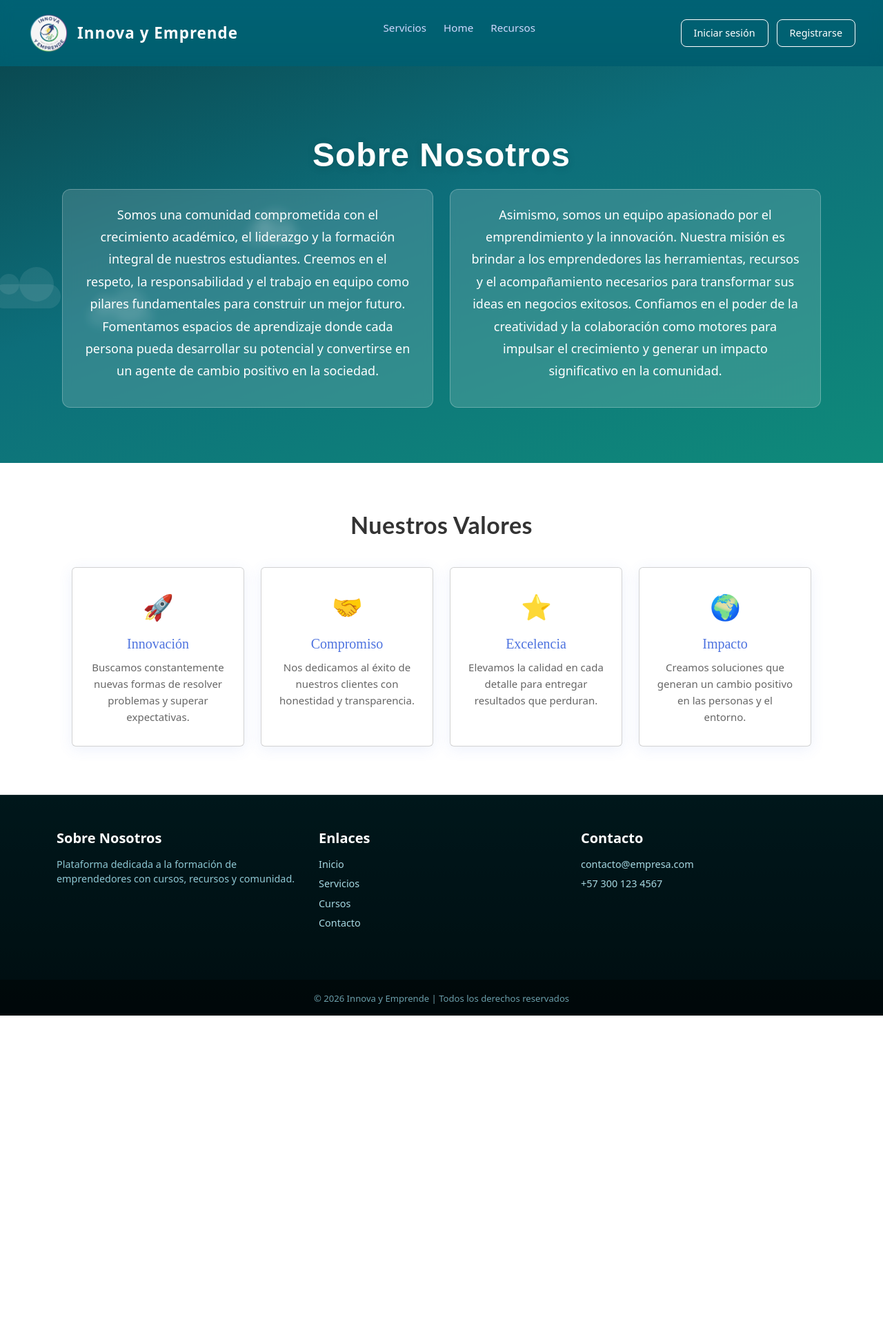
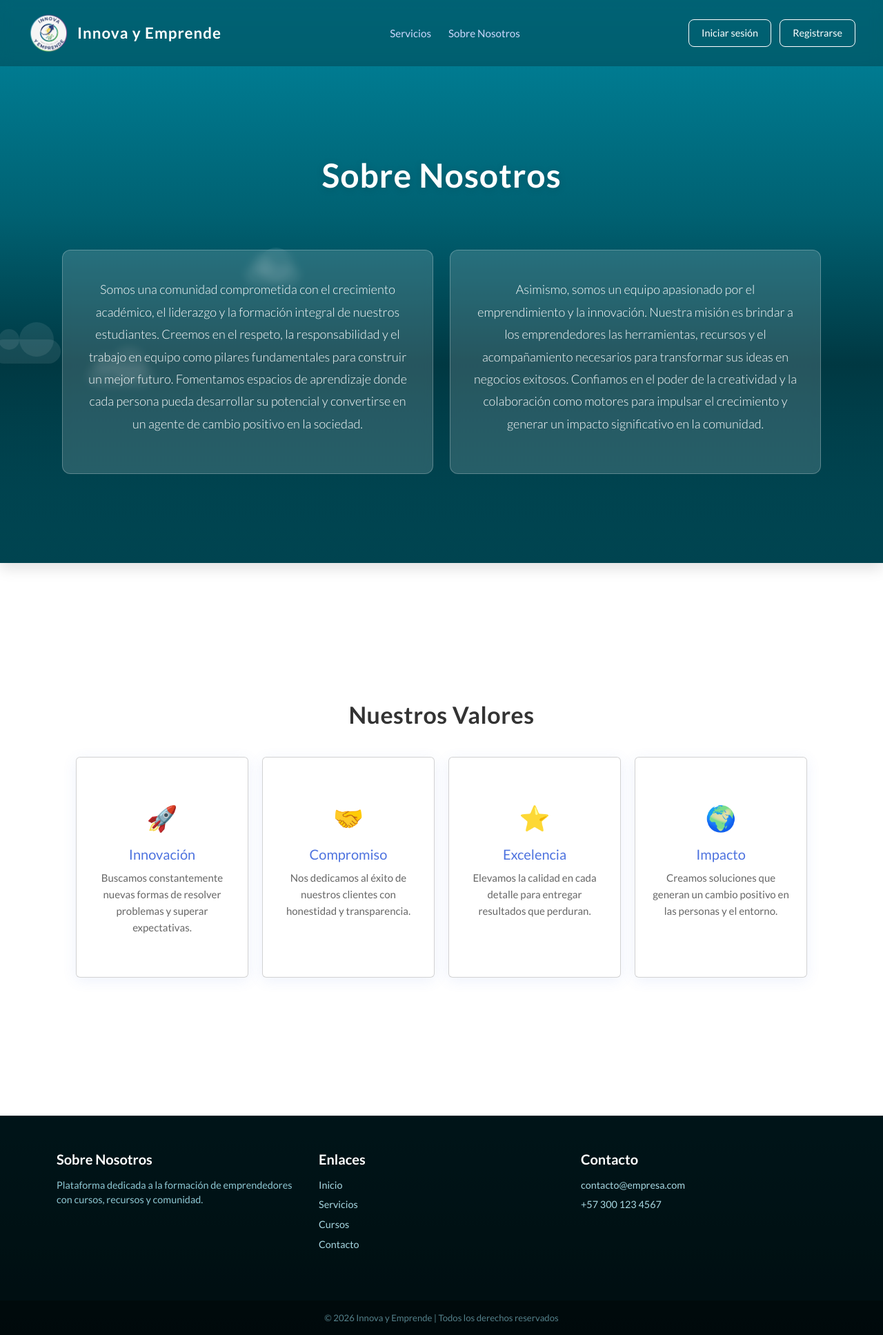
Before and after one commit to jlqexelente100-pixel/Innova-y-Emprende, a Flask app: page /sobre-nosotros in a window 1280 px wide. Shown: the whole page at 69% size. Before the commit the page ends 1472 px from the top, so only its background shows below. Run offline with Flask 3, Linux system fonts and the light colour scheme; parts of the project's set-up code (start-up, migrations or seed data) failed here and were passed over; some libraries are stand-ins or nearby versions.

Commit message:
mejoras home, servicios, sobre nosotros

```diff
--- a/static/styles/home.css
+++ b/static/styles/home.css
@@ -17,25 +17,39 @@
             padding: 18px 40px;
             background: rgba(0, 0, 0, 0.2);
             backdrop-filter: blur(8px);
+            height: 96px;
+            box-sizing: border-box;
+            margin: 0;
+            position: sticky;
+            top: 0;
+            z-index: 100;
+        }
+
+        span{
+            color: white;
         }
 
         .logo-area {
             display: flex;
             align-items: center;
             gap: 12px;
+            margin: 0;
+            padding: 0;
         }
 
         .logo-area img {
             width: 60px;
             height: 60px;
-            /*mix-blend-mode: screen; /* o "multiply" dependiendo del fondo
-            border-radius: 50%;*/
+            margin: 0;
+            padding: 0;
         }
 
         .logo-area span {
             font-size: 1.4rem;
             font-weight: bold;
             letter-spacing: 1px;
+            margin: 0;
+            padding: 0;
         }
 
         nav ul {
@@ -43,6 +57,9 @@
             gap: 25px;
             list-style: none;
             padding: 0;
+            margin: 0;
+            height: 100%;
+            align-items: center;
         }
 
         nav ul li a {
@@ -50,6 +67,9 @@
             color: #cfd8ff;
             font-size: 0.95rem;
             transition: 0.3s;
+            padding: 0;
+            margin: 0;
+            white-space: nowrap;
         }
 
         nav ul li a:hover {
@@ -64,6 +84,10 @@
             text-decoration: none;
             transition: 0.3s;
             font-size: 0.9rem;
+            display: inline-flex;
+            align-items: center;
+            height: auto;
+            white-space: nowrap;
         }
 
         .btn-nav:hover {
--- a/static/styles/sobreNosotros.css
+++ b/static/styles/sobreNosotros.css
@@ -1,32 +1,39 @@
+@import url('home.css');
+
 * {
-    box-sizing: border-box;
-}
+        font-family: "Lato", sans-serif !important;
+        }
 
-body {
-    margin: 0;
-    font-family: 'Lato', sans-serif;
-    background-color: #f4f6f9;
-}
+        body {
+            margin: 0;
+            font-family: 'Segoe UI', sans-serif;
+            background: linear-gradient(180deg, #007b91 0%, #006172 30%, #003842 60%, #001a1f 100%);
+            color: white;
+            min-height: 100vh;
+        }
 
 /* ── Sección Sobre Nosotros ── */
 .sobre-nosotros {
-    background: linear-gradient(160deg, #0a4a52 0%, #0d6e7a 40%, #0f8a7a 100%);
+    background: linear-gradient(180deg, #007b91 0%, #006172 30%, #003842 60%, #001a1f3b 100%);
     color: white;
-    padding: 100px 20px 80px;
+    padding: 50px; /* quitamos el padding gigante */
     text-align: center;
     position: relative;
     overflow: hidden;
-    min-height: 340px;
+
+    min-height: 90vh; /* ocupa toda la pantalla */
     display: flex;
     flex-direction: column;
     align-items: center;
-    justify-content: center;
+    justify-content: center; /* CENTRADO VERTICAL */
+
+    box-shadow: 0 8px 20px rgba(0, 0, 0, 0.123);
 }
 
 .sobre-nosotros h1 {
     font-family: Arial, Helvetica, sans-serif;
     font-size: 48px;
-    margin-bottom: 20px;
+    margin-bottom: 30px;
     position: relative;
     z-index: 2;
     text-shadow: 0 2px 12px rgba(0, 0, 0, 0.15);
@@ -46,7 +53,7 @@ body {
     /* Recuadro transparente */
     background: rgba(255, 255, 255, 0.15);
     border-radius: 12px;
-    padding: 20px 30px;
+    padding: 40px 30px;
     backdrop-filter: blur(6px);
     border: 1px solid rgba(255, 255, 255, 0.25);
 
@@ -64,7 +71,7 @@ body {
     /* Recuadro transparente */
     background: rgba(255, 255, 255, 0.15);
     border-radius: 12px;
-    padding: 20px 30px;
+    padding: 40px 30px;
     backdrop-filter: blur(6px);
     border: 1px solid rgba(255, 255, 255, 0.25);
 }
@@ -73,15 +80,16 @@ body {
     display: flex;
     gap: 24px;
     justify-content: center;
+    align-items: center;
     max-width: 1100px;
-    margin: 0 auto;
-    align-items: stretch; /*  iguala la altura */
+    margin: 50px auto 0 auto; /* separa un poco del título */
+    flex-wrap: wrap; /* importante para responsive */
 }
 
 /* ── Sección Valores ── */
 .valores {
     background-color: white;
-    padding: 70px 20px;
+    padding: 200px 20px;
     text-align: center;
 }
 
@@ -97,13 +105,13 @@ body {
 .contenedor-valores {
     display: flex;
     justify-content: center;
-    gap: 24px;
+    gap: 20px;
     flex-wrap: wrap;
 }
 
 .card {
     background-color: #ececec;
-    padding: 30px 24px;
+    padding: 60px 24px;
     border-radius: 14px;
     width: 250px;
     box-shadow: 0 4px 20px rgba(78, 115, 223, 0.1);
@@ -240,9 +248,33 @@ body {
     animation: fadeUp 0.7s ease forwards;
 }
 
-.fade-up:nth-child(2) { animation-delay: 0.15s; }
-.fade-up:nth-child(3) { animation-delay: 0.30s; }
-.fade-up:nth-child(4) { animation-delay: 0.45s; }
+/* buscador / barra de búsqueda igual que home */
+.form-container {
+    margin-top: 25px;
+    display: flex;
+    justify-content: center;
+    gap: 10px;
+    flex-wrap: wrap;
+}
+
+.form-container input {
+    padding: 14px 18px;
+    width: 260px;
+    border-radius: 10px;
+    border: none;
+    outline: none;
+}
+
+.btn-blue-border:hover {
+    background: #7dd3fc;
+    color: #001A33;
+    font-weight: bold;
+}
+
+.fade-up:nth-child(1) { animation-delay: 0s; }
+.fade-up:nth-child(2) { animation-delay: 0.3s; }
+.fade-up:nth-child(3) { animation-delay: 0.6s; }
+.fade-up:nth-child(4) { animation-delay: 0.9s; }
 
 @keyframes fadeUp {
     to {
@@ -250,75 +282,6 @@ body {
         transform: translateY(0);
     }
 }
-
-/*barra*/
-body {
-            margin: 0;
-            font-family: 'Segoe UI', sans-serif;
-            background: linear-gradient(180deg, #007b91 0%, #006172 30%, #003842 60%, #001a1f 100%);
-            color: white;
-            min-height: 100vh;
-        }
-
-        nav {
-            display: flex;
-            justify-content: space-between;
-            align-items: center;
-            padding: 18px 40px;
-            background: rgba(0, 0, 0, 0.2);
-            backdrop-filter: blur(8px);
-        }
-
-        .logo-area {
-            display: flex;
-            align-items: center;
-            gap: 12px;
-        }
-
-        .logo-area img {
-            width: 60px;
-            height: 60px;
-        }
-
-        .logo-area span {
-            font-size: 1.4rem;
-            font-weight: bold;
-            letter-spacing: 1px;
-            color: white;
-        }
-
-        nav ul {
-            display: flex;
-            gap: 25px;
-            list-style: none;
-            padding: 0;
-        }
-
-        nav ul li a {
-            text-decoration: none;
-            color: #cfd8ff;
-            font-size: 0.95rem;
-            transition: 0.3s;
-        }
-
-        nav ul li a:hover {
-            color: white;
-        }
-
-        .btn-nav {
-            padding: 8px 18px;
-            border: 1px solid white;
-            border-radius: 8px;
-            color: white;
-            text-decoration: none;
-            transition: 0.3s;
-            font-size: 0.9rem;
-        }
-
-        .btn-nav:hover {
-            background: white;
-            color: #001A33;
-        }
 
 /* ── FOOTER ── */
 footer {
--- a/templates/home.html
+++ b/templates/home.html
@@ -27,19 +27,20 @@
 
     <nav>
         <div class="logo-area">
+            <a href="{{ url_for ('home') }}">
             <img src="{{ url_for('static', filename='styles/imagenes/logo_nova.png') }}" alt="logo">
+            </a>
             <span>Innova y Emprende</span>
         </div>
 
         <ul>
             <li><a href="{{ url_for ('servicios') }}">Servicios</a></li>
-            <li><a href="#recursos">Recursos</a></li>
             <li><a href="{{ url_for('sobre_nosotros') }}">Sobre Nosotros</a></li>
         </ul>
 
         <div style="display: flex; gap: 12px;">
             <a class="btn-nav" href="{{ url_for('login') }}">Iniciar sesión</a>
-            <a class="btn-nav" style="background: #006172; color: white;" href="{{ url_for('registrar') }}">Registrarse</a>
+            <a class="btn-nav" href="{{ url_for('registrar') }}">Registrarse</a>
         </div>
     </nav>
 
--- a/templates/sobre-nosotros.html
+++ b/templates/sobre-nosotros.html
@@ -4,6 +4,8 @@
     <meta charset="UTF-8">
     <meta name="viewport" content="width=device-width, initial-scale=1.0">
     <title>Sobre Nosotros</title>
+    <!-- fuente Lato igual que en home -->
+    <link href="https://fonts.googleapis.com/css2?family=Lato:wght@300;400;700;900&display=swap" rel="stylesheet">
     <link rel="stylesheet" href="{{ url_for('static', filename='styles/sobreNosotros.css') }}">
     <!-- Bootstrap CSS -->
     <link href="https://cdn.jsdelivr.net/npm/bootstrap@5.3.2/dist/css/bootstrap.min.css" rel="stylesheet">
@@ -12,19 +14,20 @@
 
     <nav>
         <div class="logo-area">
+            <a href="{{ url_for ('home') }}">
             <img src="{{ url_for('static', filename='styles/imagenes/logo_nova.png') }}" alt="logo">
+            </a>
             <span>Innova y Emprende</span>
         </div>
 
         <ul>
-            <li><a href="{{ url_for ('servicios') }}">Servicios</a>
-            <li><a href="{{ url_for ('home') }}">Home</a></li>
-            <li><a href="#recursos">Recursos</a></li>
+            <li><a href="{{ url_for ('servicios') }}">Servicios</a></li>
+             <li><a href="{{ url_for('sobre_nosotros') }}">Sobre Nosotros</a></li>
         </ul>
 
         <div style="display: flex; gap: 12px;">
             <a class="btn-nav" href="{{ url_for('login') }}">Iniciar sesión</a>
-            <a class="btn-nav" style="background: #006172; border: color white; color: white;" href="{{ url_for('registrar') }}">Registrarse</a>
+            <a class="btn-nav" href="{{ url_for('registrar') }}">Registrarse</a>
         </div>
     </nav>
 
@@ -40,13 +43,13 @@
 
         <h1>Sobre Nosotros</h1>
         <div class="contenedor-parrafos">
-            <div class="parrafo1">
+            <div class="parrafo1 fade-up">
                 <p>Somos una comunidad comprometida con el crecimiento académico, el liderazgo y la formación integral de nuestros estudiantes. Creemos en el
                    respeto, la responsabilidad y el trabajo en equipo como pilares fundamentales para construir un mejor futuro. Fomentamos espacios de
                    aprendizaje donde cada persona pueda desarrollar su potencial y convertirse en un agente de cambio positivo en la sociedad.</p>
             </div>
 
-            <div class="parrafo2">
+            <div class="parrafo2 fade-up">
                  <p>Asimismo, somos un equipo apasionado por el emprendimiento y la innovación. Nuestra misión es brindar a los emprendedores las herramientas,
                  recursos y el acompañamiento necesarios para transformar sus ideas en negocios exitosos. Confiamos en el poder de la creatividad y la
                  colaboración como motores para impulsar el crecimiento y generar un impacto significativo en la comunidad.</p>
```
Also changed, not shown: static/styles/servicios.css (+24 -65 lines), templates/servicios.html (+5 -2 lines), templates/recursos.html (deleted).
